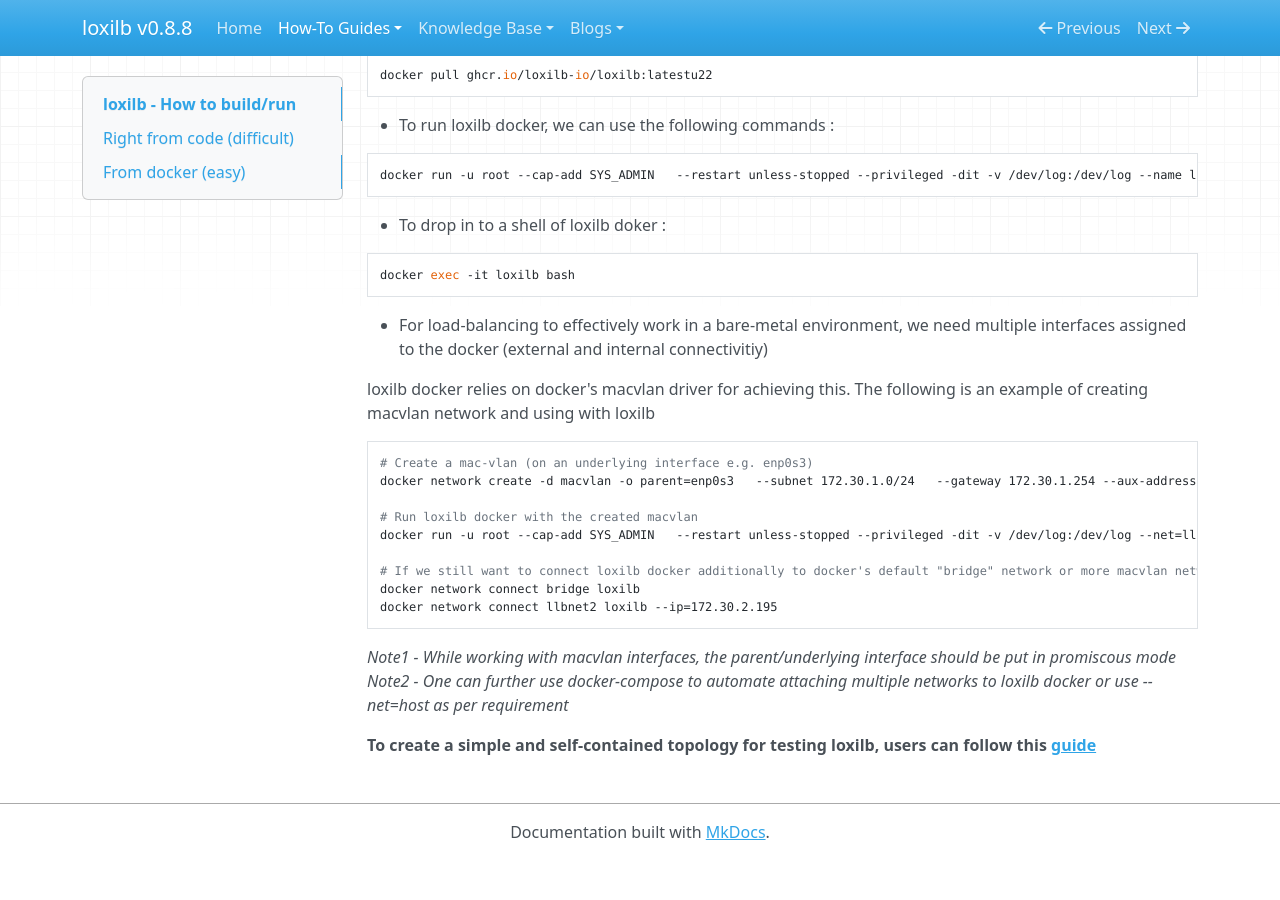
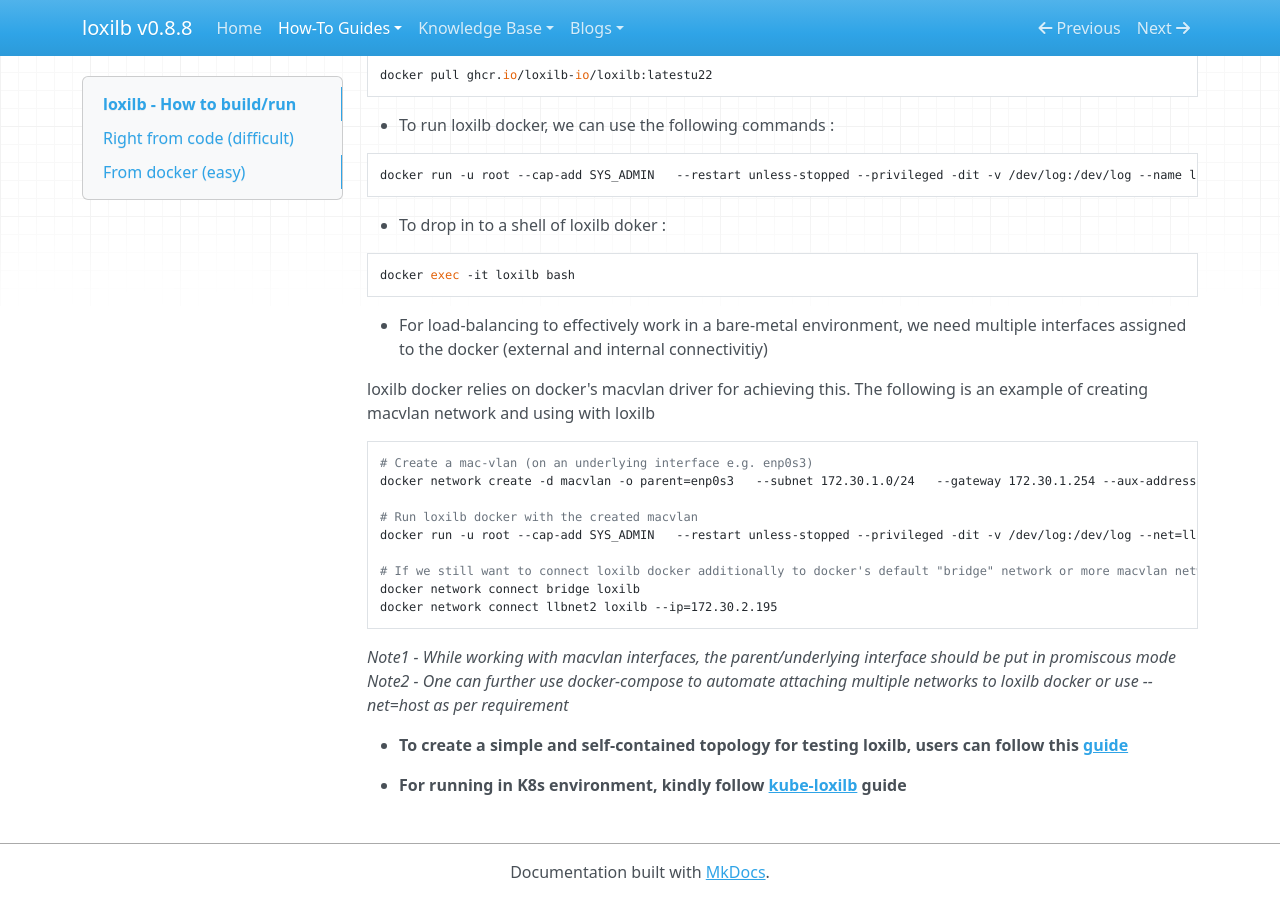
Before and after one commit to loxilb-io/loxilbdocs, an MkDocs documentation site: the page built from docs/run.md, in a window 1280 px wide and 900 px high, scrolled down 1553 px. Built offline with MkDocs 1.6.1, drawn with Linux system fonts in a browser that asks for light colours; nearby versions of some CDN libraries; before the commit the page ends 2413 px from its top, so only the background shows below that.

Commit message:
Update run.md

```diff
--- a/docs/run.md
+++ b/docs/run.md
@@ -105,4 +105,6 @@
   *Note1 - While working with macvlan interfaces, the parent/underlying interface should be put in promiscous mode*
   *Note2 - One can further use docker-compose to automate attaching multiple networks to loxilb docker or use --net=host as per requirement*
 
-<b>To create a simple and self-contained topology for testing loxilb, users can follow this [guide](simple_topo.md)</b>
+* <b>To create a simple and self-contained topology for testing loxilb, users can follow this [guide](simple_topo.md)</b>
+
+* <b>For running in K8s environment, kindly follow [kube-loxilb](https://github.com/loxilb-io/loxilbdocs/blob/main/docs/kube-loxilb.md) guide</b>
```
